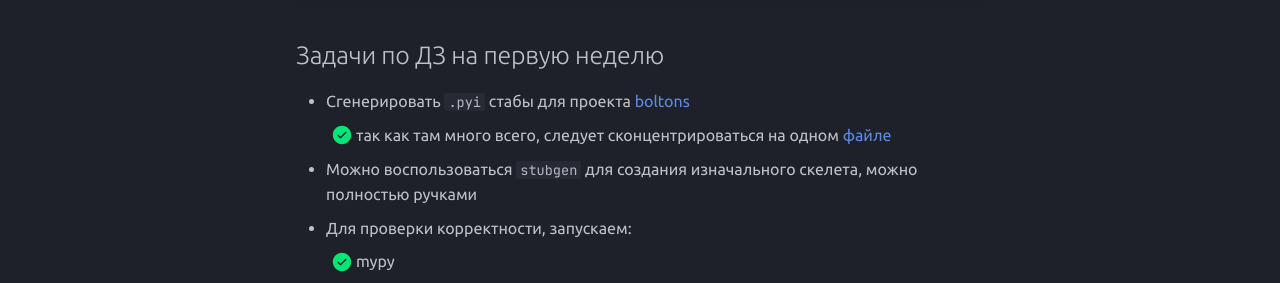
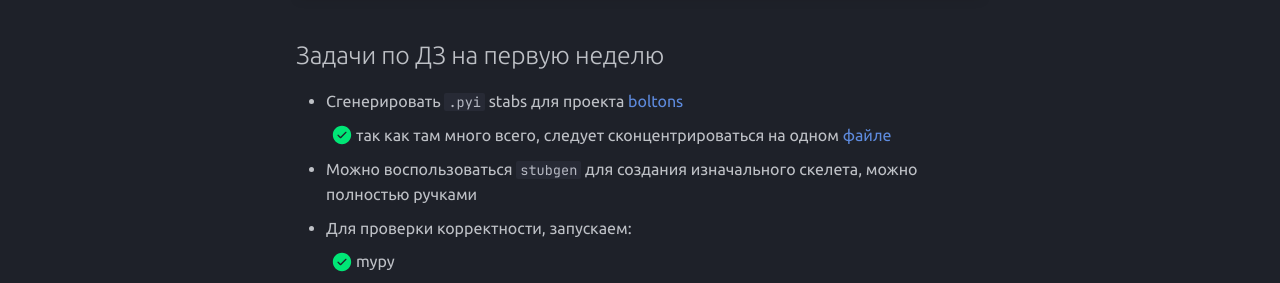
Before and after one commit to dKosarevsky/py-typing, an MkDocs documentation site: the page built from docs/week_1/homework.md, in a window 1280 px wide. Shown: the part 313-596 px from the top of the page. Built offline with MkDocs 1.6.1 and Material for MkDocs 9.7.7, drawn with Linux system fonts in a browser that asks for light colours; comment, search, counter and statistics services are not loaded.

```diff
--- a/docs/week_1/homework.md
+++ b/docs/week_1/homework.md
@@ -6,7 +6,7 @@
 
 ## Задачи по ДЗ на первую неделю
 
-- Сгенерировать `.pyi` стабы для проекта [boltons](https://github.com/mahmoud/boltons)
+- Сгенерировать `.pyi` stabs для проекта [boltons](https://github.com/mahmoud/boltons)
     - [x] так как там много всего, следует сконцентрироваться на одном [файле](https://github.com/mahmoud/boltons/blob/master/boltons/dictutils.py)
 - Можно воспользоваться `stubgen` для создания изначального скелета, можно полностью ручками
   - Для проверки корректности, запускаем:
```
Also changed, not shown: docs/index.md (line endings or trailing spaces), docs/week_1/materials.md (line endings or trailing spaces), docs/week_1/summary.md (line endings or trailing spaces).
